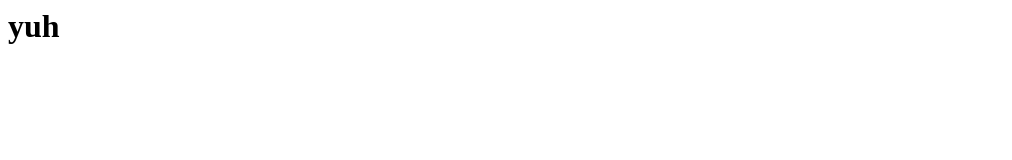
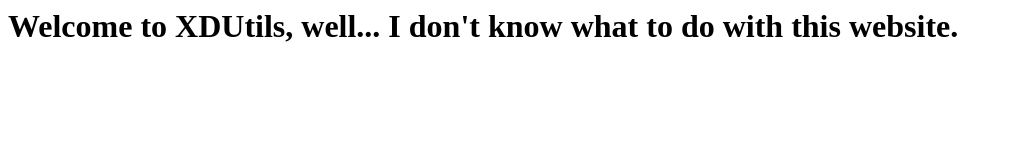
Before and after one commit to blue-sunflower/blue-sunflower.github.io, a plain HTML site: page index.html in a window 1280 px wide. Shown: the whole page, without its empty margins (0-1012 px from the left). Drawn offline with Linux system fonts and the light colour scheme.

Commit message:
Update index.html

```diff
--- a/index.html
+++ b/index.html
@@ -1 +1 @@
-<h1>yuh</h1>
+<h1>Welcome to XDUtils, well... I don't know what to do with this website.</h1>
```
